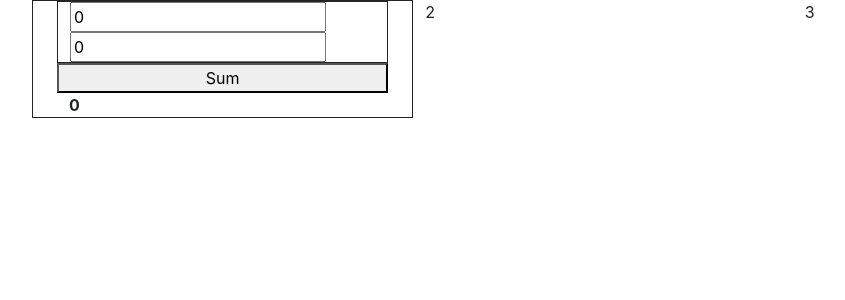
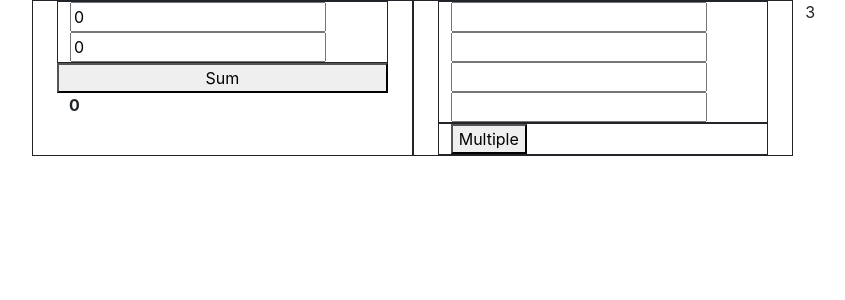
Before and after one commit to pkmaneri/Multipurpose-app, a React (Create React App) app: page / in a window 1280 px wide. Shown: the top 300 px of the page, without its empty margins (38-883 px from the left). Built offline with nearby package versions, Linux system fonts and the light colour scheme.

Commit message:
multiple comp added

```diff
--- a/src/App.js
+++ b/src/App.js
@@ -1,6 +1,8 @@
 
 import './App.css';
 import Sum from "./component/Sum";
+import Multiple from "./component/Multiple"
+
 
 function App() {
   return (
@@ -8,7 +10,7 @@ function App() {
       <div className="row">
         <div className="col bprderClass">
           <Sum/></div>
-        <div className="col ">2</div>
+        <div className="col bprderClass"><Multiple/></div>
         <div className="col ">3</div>
       </div>
 
--- /dev/null
+++ b/src/component/Multiple.js
@@ -0,0 +1,89 @@
+import React, { Component } from "react"
+
+class Multiple extends Component {
+    state = {
+        result: '',
+        num1: '',
+        num2: '',
+        num3: '',
+        num4: '',
+    }
+    handleonchangeNum1(e) {
+        const num1 = e.target.value
+        this.setState(prevState => {
+            return {
+                num1: num1,
+                num2: prevState.num2,
+                num3: prevState.num3,
+                num4: prevState.num4
+            }
+        })
+
+    }
+    handleonchangeNum2(e) {
+        const num2 = e.target.value
+        this.setState(prevState => {
+            return {
+                num2: num2,
+                num1: prevState.num1,
+                num3: prevState.num3,
+                num4: prevState.num4
+            }
+        })
+
+
+    }
+    handleonchangeNum3(e) {
+        const num3 = e.target.value
+        this.setState(prevState => {
+            return {
+                num3: num3,
+                num2: prevState.num2,
+                num1: prevState.num1,
+                num4: prevState.num4
+            }
+        })
+
+
+    }
+    handleonchangeNum4(e) {
+        const num4 = e.target.value
+        this.setState(prevState => {
+            return {
+                num4: num4,
+                num2: prevState.num2,
+                num3: prevState.num3,
+                num1: prevState.num1
+            }
+        })
+    }
+    handleClick(event) {
+        const num1 = this.state.num1;
+        const num2 = this.state.num2;
+        const num3 = this.state.num3;
+        const num4 = this.state.num4;
+        const result = parseInt(num1) * parseInt(num2) * parseInt(num3) * parseInt(num4);
+        this.setState({
+            'result': result
+        })
+    }
+    render() {
+        return (
+            <div className="container">
+                <div className="row">
+                    <div className="col bprderClass">
+                        <input aria-label="num1-input" type="text" onChange={this.handleonchangeNum1.bind(this)} value={this.state.num1}></input>
+                        <input aria-label="num2-input" type="text" onChange={this.handleonchangeNum2.bind(this)} value={this.state.num2}></input>
+                        <input aria-label="num3-input" type="text" onChange={this.handleonchangeNum3.bind(this)} value={this.state.num3}></input>
+                        <input aria-label="num4-input" type="text" onChange={this.handleonchangeNum4.bind(this)} value={this.state.num4}></input>
+                    </div>
+                    <div className="col bprderClass">
+                        <button aria-label="multiple-button" onClick={this.handleClick.bind(this)}>Multiple</button>
+                        <b aria-label="multiple-output">{this.state.result}</b>
+                    </div>
+                </div>
+            </div>
+        )
+    }
+}
+export default Multiple
```
Also changed, not shown: 2 other files (tests, documents, lock files or other folders).
